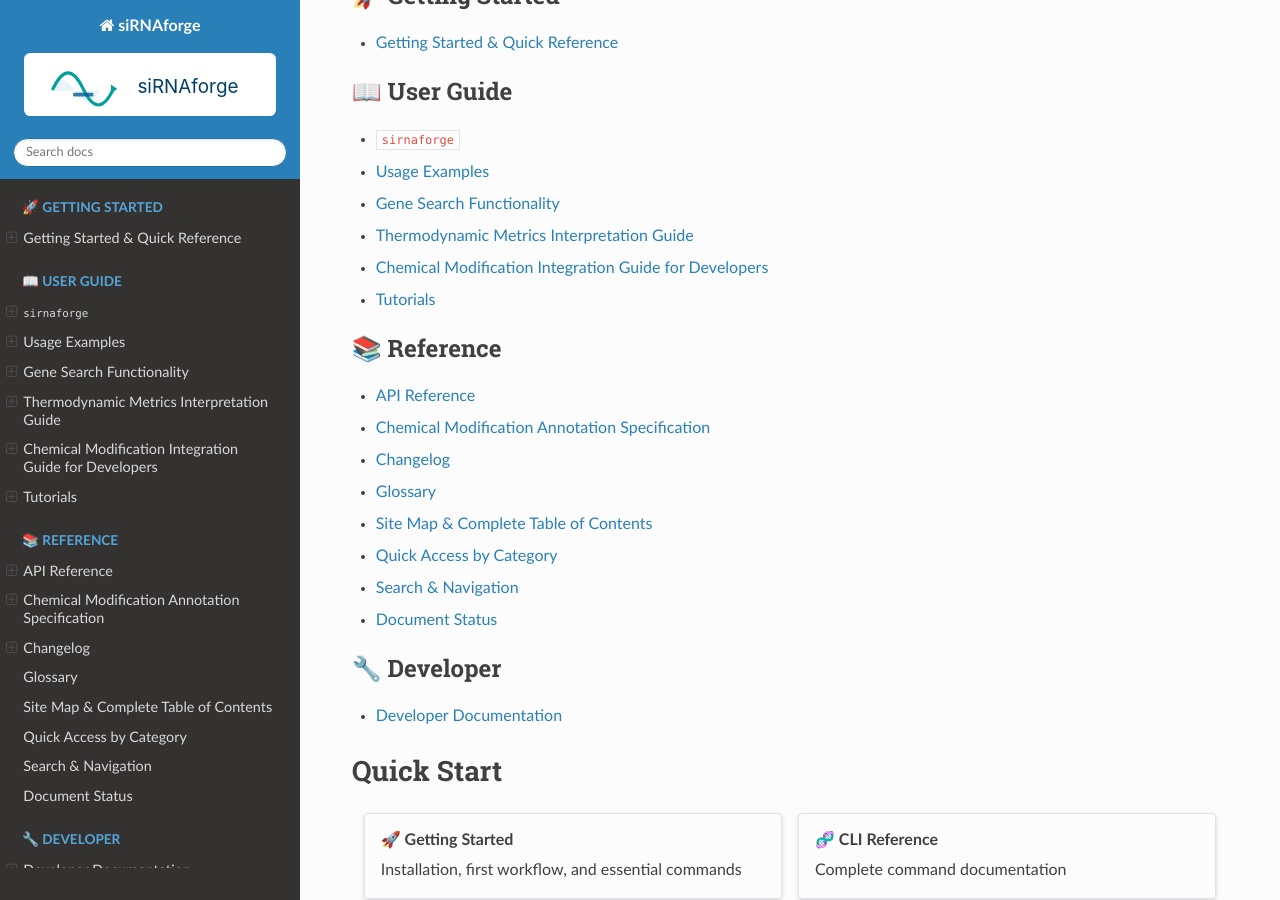
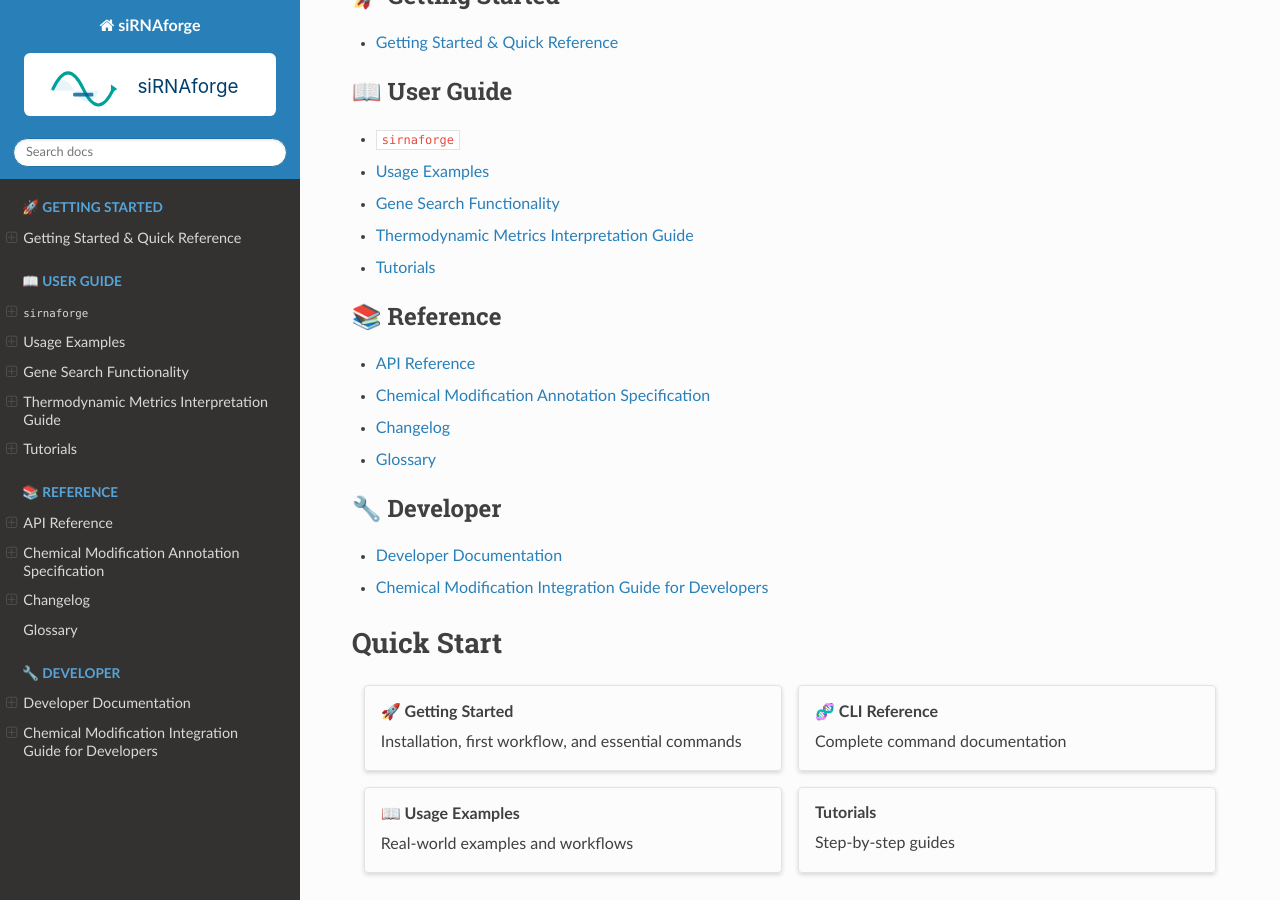
Before and after one commit to Austin-s-h/sirnaforge, a Sphinx documentation site: the page built from docs/index.rst, in a window 1280 px wide and 900 px high, scrolled down 272 px. Built offline with Sphinx 7.4.7 and the Read the Docs theme 3.1.0, drawn with Linux system fonts in a browser that asks for light colours; the version number is read from the project's files by our own code; part of the change alters nothing that is shown.

Commit message:
Reorganize documentation structure and fix warnings
Co-authored-by: Austin-s-h <44502805+Austin-s-h@users.noreply.github.com>

```diff
--- a/docs/conf.py
+++ b/docs/conf.py
@@ -154,6 +154,9 @@ intersphinx_mapping = {
     "biopython": ("https://biopython.org/docs/1.81/api/", None),
 }
 
+# Intersphinx timeout (fail gracefully if network unavailable)
+intersphinx_timeout = 10
+
 # Type hints configuration
 typehints_fully_qualified = False
 always_document_param_types = True
--- a/docs/index.rst
+++ b/docs/index.rst
@@ -17,7 +17,6 @@ siRNAforge Documentation
    usage_examples
    gene_search
    thermodynamic_guide
-   modification_integration_guide
    tutorials/index
 
 .. toctree::
@@ -28,13 +27,13 @@ siRNAforge Documentation
    modification_annotation_spec
    changelog
    glossary
-   sitemap
 
 .. toctree::
    :maxdepth: 1
    :caption: 🔧 Developer
 
    developer/index
+   modification_integration_guide
 
 Quick Start
 ===========
--- a/docs/sitemap.rst
+++ /dev/null
@@ -1,45 +0,0 @@
-Site Map & Complete Table of Contents
-======================================
-
-This page provides a comprehensive overview of all documentation sections.
-
-Quick Access by Category
-=========================
-
-🚀 **Getting Started**
-   - :doc:`getting_started` - Installation, Setup & Quick Reference
-   - :doc:`cli_reference` - Complete CLI Reference
-
-📖 **User Documentation**
-   - :doc:`usage_examples` - Real-world Examples
-   - :doc:`gene_search` - Gene Search Guide
-   - :doc:`thermodynamic_guide` - Thermodynamic Principles
-   - :doc:`modification_integration_guide` - Chemical Modifications
-   - :doc:`tutorials/index` - Step-by-step Tutorials
-
-📚 **Reference**
-   - :doc:`api_reference` - Python API Reference
-   - :doc:`modification_annotation_spec` - Modification Specifications
-   - :doc:`glossary` - Glossary of Terms
-
-🛠️ **Development**
-   - :doc:`developer/index` - Developer Documentation
-   - :doc:`changelog` - Version History
-
-Search & Navigation
-===================
-
-.. hlist::
-   :columns: 4
-
-   * :ref:`genindex`
-   * :ref:`modindex`
-   * :ref:`search`
-   * :doc:`glossary`
-
-Document Status
-===============
-
-.. todolist::
-
-Last Updated: |today|
```
